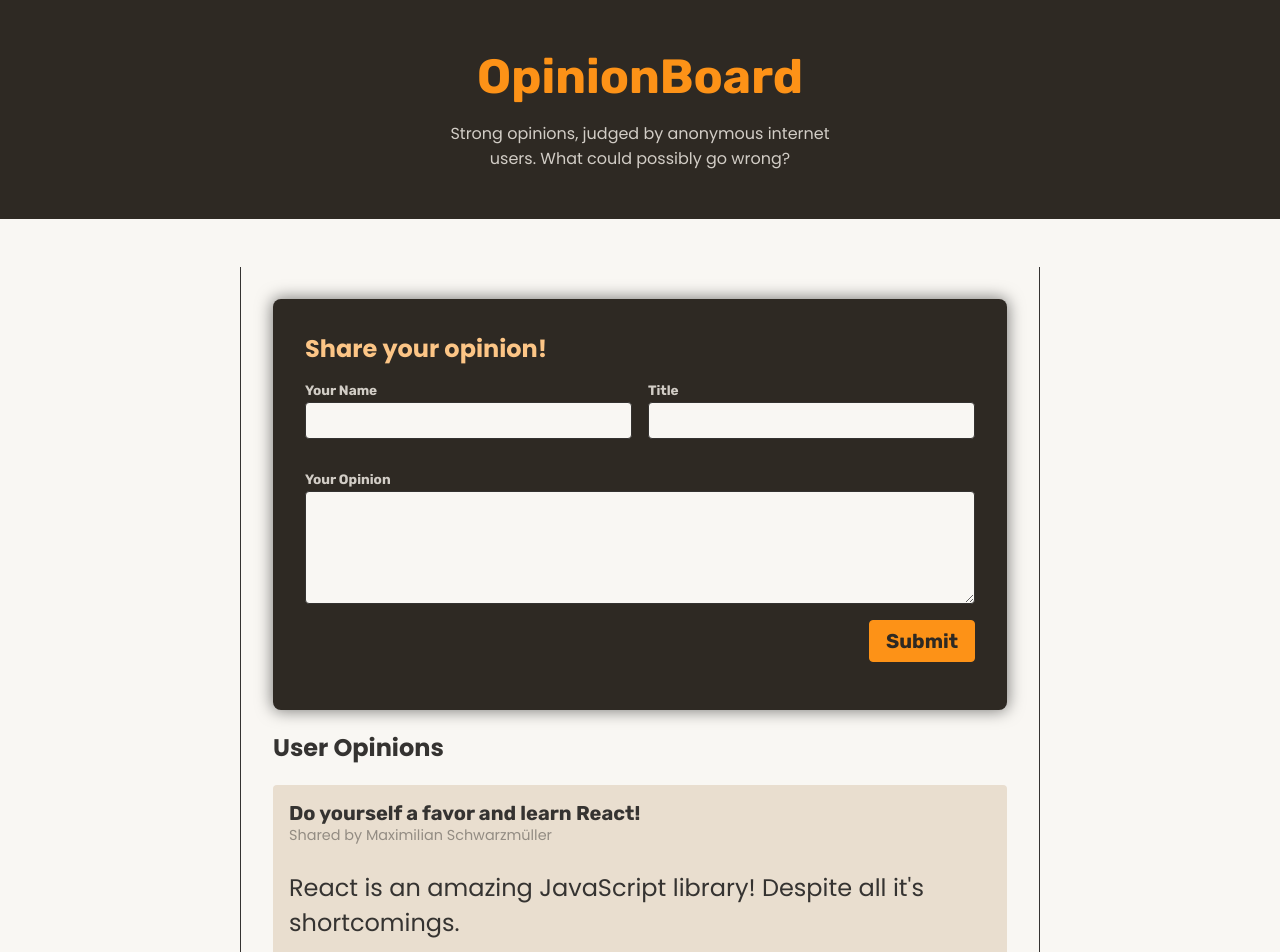
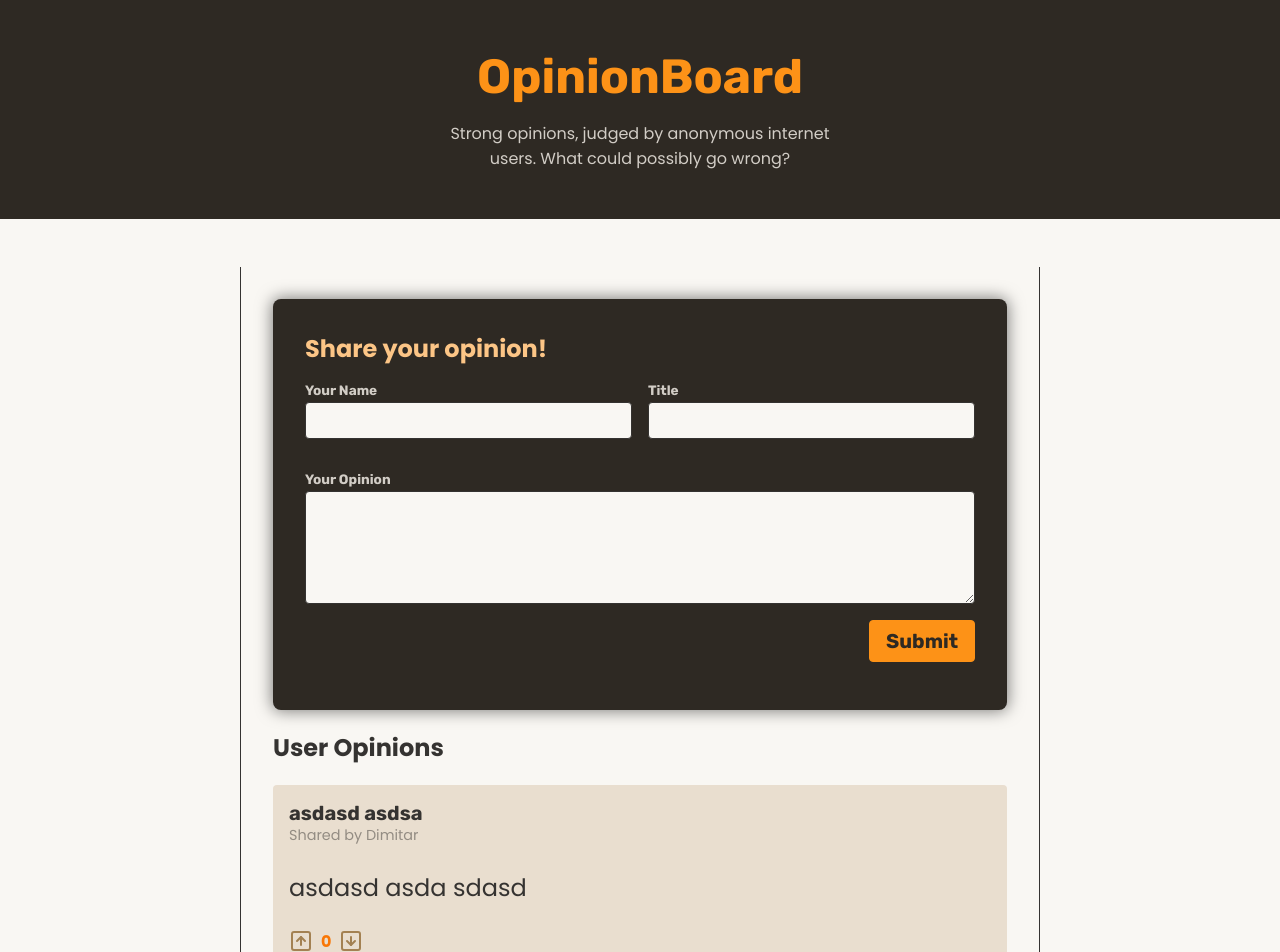
Before and after one commit to mandarliev/opinion-board, a React (Vite) app: page / in a window 1280 px wide. Shown: the top 952 px of the page. Built offline with nearby package versions, Linux system fonts and the light colour scheme; data requests are answered from the project's data file.

Commit message:
Working with async form actions

```diff
--- a/backend/db.json
+++ b/backend/db.json
@@ -1,5 +1,12 @@
 {
   "opinions": [
+    {
+      "id": 1747036326149,
+      "votes": 0,
+      "userName": "Dimitar",
+      "title": "asdasd asdsa",
+      "body": "asdasd asda sdasd"
+    },
     {
       "id": 1,
       "userName": "Maximilian Schwarzmüller",
--- a/src/components/NewOpinion.jsx
+++ b/src/components/NewOpinion.jsx
@@ -1,7 +1,10 @@
-import { useActionState } from "react";
+import { useActionState, use } from "react";
+import { OpinionsContext } from "../store/opinions-context";
 
 export function NewOpinion() {
-  function shareOpinionAction(prevState, formData) {
+  const { addOpinion } = use(OpinionsContext);
+
+  async function shareOpinionAction(prevState, formData) {
     const title = formData.get("title");
     const body = formData.get("body");
     const userName = formData.get("userName");
@@ -16,7 +19,7 @@
       errors.push("Opinion must be between 10 and 300 characters long.");
     }
 
-    if (userName.trim()) {
+    if (!userName.trim()) {
       errors.push("Please provide your name.");
     }
 
@@ -31,7 +34,7 @@
       };
     }
 
-    // submit to backend
+    await addOpinion({ title, body, userName });
 
     return { errors: null };
   }
```
